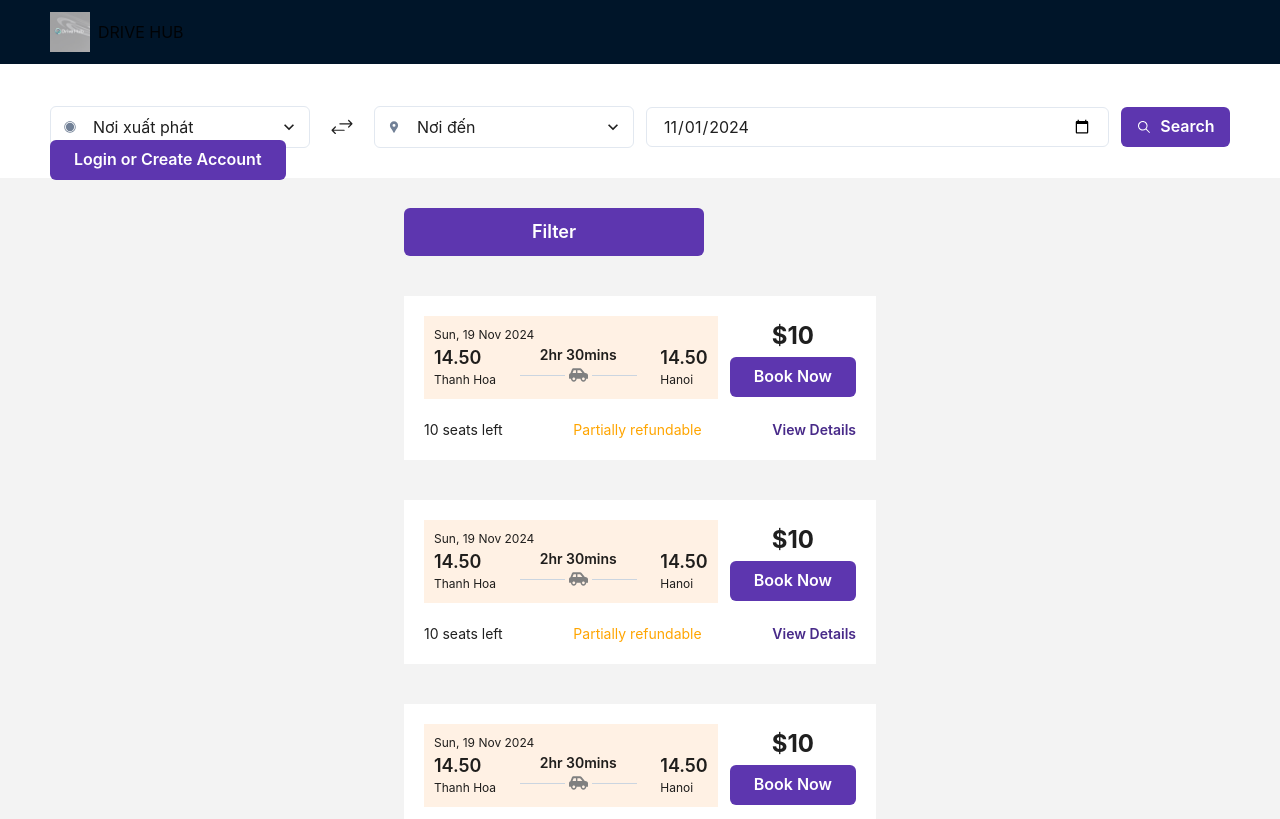
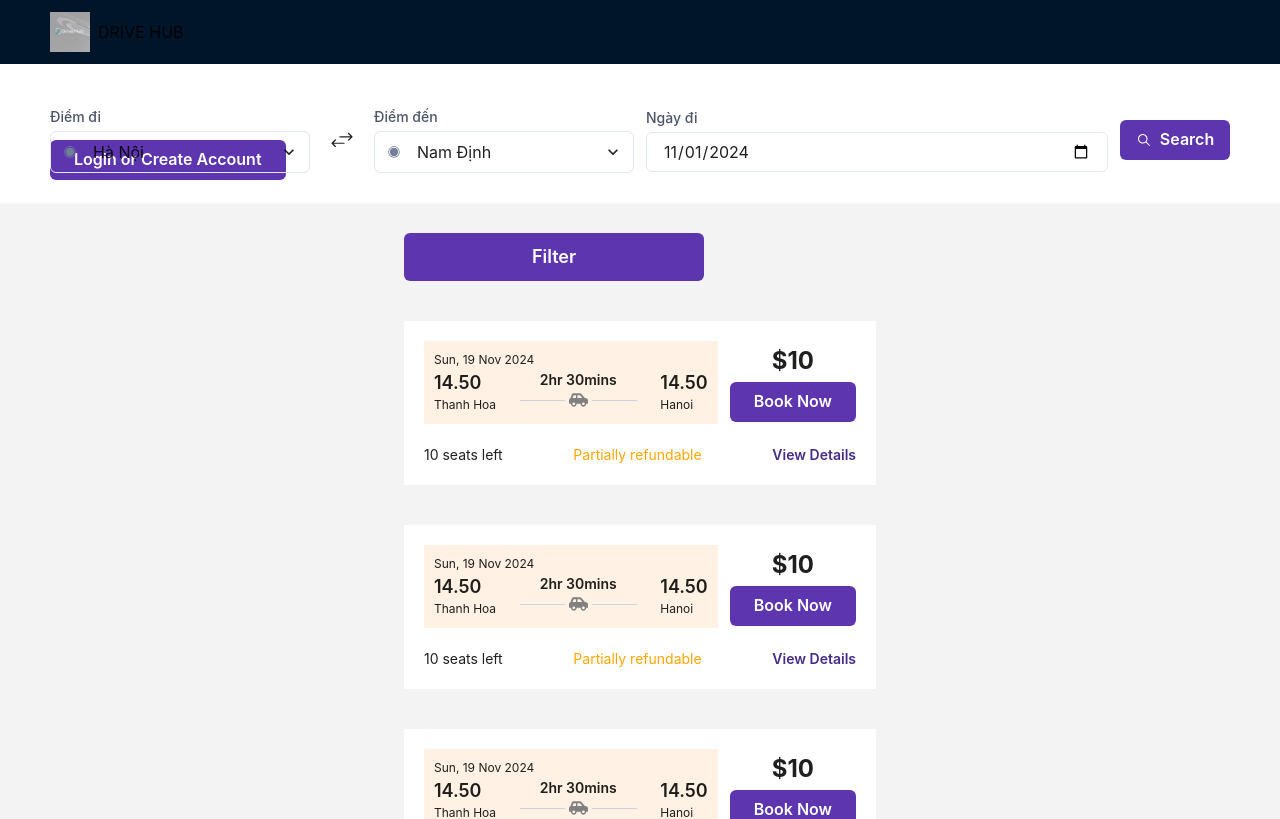
Before and after one commit to nguyenkien0703/booking, a React (Vite) app: page /trip in a window 1280 px wide. Shown: the top 819 px of the page. Built offline with nearby package versions, Linux system fonts and the light colour scheme.

Commit message:
create payment

```diff
--- a/src/components/SearchTrip/index.tsx
+++ b/src/components/SearchTrip/index.tsx
@@ -1,4 +1,87 @@
-import { Grid, GridItem, Input, Box, Select, Icon } from '@chakra-ui/react';
+// import { Grid, GridItem, Input, Box, Select, Icon } from '@chakra-ui/react';
+// import { IoIosSearch, IoIosSwap } from 'react-icons/io';
+// import PrimaryButton from '@/components/Button/PrimaryButton';
+// import { MdLocationPin } from "react-icons/md";
+// import { IoIosRadioButtonOn } from "react-icons/io";
+// import { useState, useEffect } from 'react';
+
+// export default function SearchTrip() {
+//     const [dateValue, setDateValue] = useState("");
+//     const [placeholderDate, setPlaceholderDate] = useState("");
+
+//     useEffect(() => {
+//         const currentDate = new Date();
+//         const formattedDate = currentDate.toISOString().slice(0, 10); // Chỉ lấy ngày ở định dạng YYYY-MM-DD
+//         setDateValue(formattedDate);
+
+//         // Định dạng ngày cho placeholder theo dd/mm/yyyy
+//         const placeholder = currentDate.toLocaleDateString("en-GB"); // Định dạng ngày thành dd/mm/yyyy
+//         setPlaceholderDate(placeholder);
+//     }, []);
+
+//     const handleDateChange = (event: React.ChangeEvent<HTMLInputElement>) => {
+//         setDateValue(event.target.value);
+//     };
+
+//     return (
+//         <Grid templateColumns={'repeat(2, 1fr)'} mt={3} gap={3}>
+//             <GridItem
+//                 colSpan={{
+//                     base: 2,
+//                     md: 1,
+//                 }}
+//                 display={'flex'}
+//                 alignItems={'center'}
+//                 gap={3}
+//             >
+//                 <Box display="flex" alignItems="center" borderWidth="1px" borderRadius="md" paddingLeft={3} width="100%">
+//                     <Icon as={IoIosRadioButtonOn} color="gray.500" />
+//                     <Select placeholder="Nơi xuất phát" border="none" _focus={{ boxShadow: "none" }}>
+//                         <option value="option1">Option 1</option>
+//                         <option value="option2">Option 2</option>
+//                         <option value="option3">Option 3</option>
+//                     </Select>
+//                 </Box>
+
+//                 <Box mx={2}>
+//                     <IoIosSwap size={24} />
+//                 </Box>
+
+//                 <Box display="flex" alignItems="center" borderWidth="1px" borderRadius="md" paddingLeft={3} width="100%">
+//                     <Icon as={MdLocationPin} color="gray.500" />
+//                     <Select placeholder="Nơi đến" border="none" _focus={{ boxShadow: "none" }}>
+//                         <option value="option1">Option 1</option>
+//                         <option value="option2">Option 2</option>
+//                         <option value="option3">Option 3</option>
+//                     </Select>
+//                 </Box>
+//             </GridItem>
+
+//             <GridItem
+//                 colSpan={{
+//                     base: 2,
+//                     md: 1,
+//                 }}
+//                 display={'flex'}
+//                 alignItems={'center'}
+//                 gap={3}
+//             >
+//                 <Input
+//                     type="date"
+//                     value={dateValue}
+//                     onChange={handleDateChange}
+//                     placeholder={placeholderDate} // Hiển thị ngày hiện tại trong placeholder
+//                 />
+
+//                 <PrimaryButton leftIcon={<IoIosSearch />}>
+//                     Search
+//                 </PrimaryButton>
+//             </GridItem>
+//         </Grid>
+//     );
+// }
+
+import { Grid, GridItem, Input, Box, Select, Icon, FormControl, FormLabel } from '@chakra-ui/react';
 import { IoIosSearch, IoIosSwap } from 'react-icons/io';
 import PrimaryButton from '@/components/Button/PrimaryButton';
 import { MdLocationPin } from "react-icons/md";
@@ -11,17 +94,17 @@ export default function SearchTrip() {
 
     useEffect(() => {
         const currentDate = new Date();
-        const formattedDate = currentDate.toISOString().slice(0, 10); // Chỉ lấy ngày ở định dạng YYYY-MM-DD
+        const formattedDate = currentDate.toISOString().slice(0, 10);
         setDateValue(formattedDate);
 
-        // Định dạng ngày cho placeholder theo dd/mm/yyyy
-        const placeholder = currentDate.toLocaleDateString("en-GB"); // Định dạng ngày thành dd/mm/yyyy
+        const placeholder = currentDate.toLocaleDateString("en-GB");
         setPlaceholderDate(placeholder);
     }, []);
 
     const handleDateChange = (event: React.ChangeEvent<HTMLInputElement>) => {
         setDateValue(event.target.value);
     };
+
 
     return (
         <Grid templateColumns={'repeat(2, 1fr)'} mt={3} gap={3}>
@@ -34,27 +117,38 @@ export default function SearchTrip() {
                 alignItems={'center'}
                 gap={3}
             >
+                <FormControl>
+                    <FormLabel mb="1" fontSize="sm" color="gray.600">
+                        Điểm đi
+                    </FormLabel>
                     <Box display="flex" alignItems="center" borderWidth="1px" borderRadius="md" paddingLeft={3} width="100%">
                         <Icon as={IoIosRadioButtonOn} color="gray.500" />
-                    <Select placeholder="Nơi xuất phát" border="none" _focus={{ boxShadow: "none" }}>
+                        <Select placeholder="Hà Nội" border="none" _focus={{ boxShadow: "none" }}>
                             <option value="option1">Option 1</option>
                             <option value="option2">Option 2</option>
                             <option value="option3">Option 3</option>
                         </Select>
                     </Box>
+                </FormControl>
 
-                <Box mx={2}>
+
+                <Box mx={2} top = {10}>
                     <IoIosSwap size={24} />
                 </Box>
 
+                <FormControl>
+                    <FormLabel mb="1" fontSize="sm" color="gray.600">
+                        Điểm đến
+                    </FormLabel>
                     <Box display="flex" alignItems="center" borderWidth="1px" borderRadius="md" paddingLeft={3} width="100%">
-                    <Icon as={MdLocationPin} color="gray.500" />
-                    <Select placeholder="Nơi đến" border="none" _focus={{ boxShadow: "none" }}>
+                        <Icon as={IoIosRadioButtonOn} color="gray.500" />
+                        <Select placeholder="Nam Định" border="none" _focus={{ boxShadow: "none" }}>
                             <option value="option1">Option 1</option>
                             <option value="option2">Option 2</option>
                             <option value="option3">Option 3</option>
                         </Select>
                     </Box>
+                </FormControl>
             </GridItem>
 
             <GridItem
@@ -66,12 +160,17 @@ export default function SearchTrip() {
                 alignItems={'center'}
                 gap={3}
             >
+                <FormControl>
+                    <FormLabel mb="1" fontSize="sm" color="gray.600">
+                        Ngày đi
+                    </FormLabel>
                     <Input
                         type="date"
                         value={dateValue}
                         onChange={handleDateChange}
-                    placeholder={placeholderDate} // Hiển thị ngày hiện tại trong placeholder
+                        placeholder={placeholderDate}
                     />
+                </FormControl>
 
                 <PrimaryButton leftIcon={<IoIosSearch />}>
                     Search
@@ -80,102 +179,3 @@ export default function SearchTrip() {
         </Grid>
     );
 }
-
-// import { Grid, GridItem, Input, Box, Select, Icon, FormControl, FormLabel } from '@chakra-ui/react';
-// import { IoIosSearch, IoIosSwap } from 'react-icons/io';
-// import PrimaryButton from '@/components/Button/PrimaryButton';
-// import { MdLocationPin } from "react-icons/md";
-// import { IoIosRadioButtonOn } from "react-icons/io";
-// import { useState, useEffect } from 'react';
-
-// export default function SearchTrip() {
-//     const [dateValue, setDateValue] = useState("");
-//     const [placeholderDate, setPlaceholderDate] = useState("");
-
-//     useEffect(() => {
-//         const currentDate = new Date();
-//         const formattedDate = currentDate.toISOString().slice(0, 10);
-//         setDateValue(formattedDate);
-
-//         const placeholder = currentDate.toLocaleDateString("en-GB");
-//         setPlaceholderDate(placeholder);
-//     }, []);
-
-//     const handleDateChange = (event: React.ChangeEvent<HTMLInputElement>) => {
-//         setDateValue(event.target.value);
-//     };
-
-
-//     return (
-//         <Grid templateColumns={'repeat(2, 1fr)'} mt={3} gap={3}>
-//             <GridItem
-//                 colSpan={{
-//                     base: 2,
-//                     md: 1,
-//                 }}
-//                 display={'flex'}
-//                 alignItems={'center'}
-//                 gap={3}
-//             >
-//                 <FormControl>
-//                     <FormLabel mb="1" fontSize="sm" color="gray.600">
-//                         Điểm đi
-//                     </FormLabel>
-//                     <Box display="flex" alignItems="center" borderWidth="1px" borderRadius="md" paddingLeft={3} width="100%">
-//                         <Icon as={IoIosRadioButtonOn} color="gray.500" />
-//                         <Select placeholder="Hà Nội" border="none" _focus={{ boxShadow: "none" }}>
-//                             <option value="option1">Option 1</option>
-//                             <option value="option2">Option 2</option>
-//                             <option value="option3">Option 3</option>
-//                         </Select>
-//                     </Box>
-//                 </FormControl>
-
-
-//                 <Box mx={2}>
-//                     <IoIosSwap size={24} />
-//                 </Box>
-
-//                 <FormControl>
-//                     <FormLabel mb="1" fontSize="sm" color="gray.600">
-//                         Điểm đến
-//                     </FormLabel>
-//                     <Box display="flex" alignItems="center" borderWidth="1px" borderRadius="md" paddingLeft={3} width="100%">
-//                         <Icon as={IoIosRadioButtonOn} color="gray.500" />
-//                         <Select placeholder="Nam Định" border="none" _focus={{ boxShadow: "none" }}>
-//                             <option value="option1">Option 1</option>
-//                             <option value="option2">Option 2</option>
-//                             <option value="option3">Option 3</option>
-//                         </Select>
-//                     </Box>
-//                 </FormControl>
-//             </GridItem>
-
-//             <GridItem
-//                 colSpan={{
-//                     base: 2,
-//                     md: 1,
-//                 }}
-//                 display={'flex'}
-//                 alignItems={'center'}
-//                 gap={3}
-//             >
-//                 <FormControl>
-//                     <FormLabel mb="1" fontSize="sm" color="gray.600">
-//                         Ngày đi
-//                     </FormLabel>
-//                     <Input
-//                         type="date"
-//                         value={dateValue}
-//                         onChange={handleDateChange}
-//                         placeholder={placeholderDate}
-//                     />
-//                 </FormControl>
-
-//                 <PrimaryButton leftIcon={<IoIosSearch />}>
-//                     Search
-//                 </PrimaryButton>
-//             </GridItem>
-//         </Grid>
-//     );
-// }
--- a/src/pages/booking/components/TripSummary.tsx
+++ b/src/pages/booking/components/TripSummary.tsx
@@ -75,18 +75,17 @@ export default function TripSummary() {
 
                 {/* Baggage Information */}
                 <Flex justifyContent="space-between">
-                    <VStack align="start" spacing={1}>
-                        <Text fontWeight="bold">Baggage</Text>
-                        <Text>ADULT</Text>
+                    <VStack align="start" spacing={1} >
+                        <Text fontWeight="bold" fontSize="lg" >Tổng Cộng</Text>
+                        <Text fontSize="2xl" fontWeight="bold" >100.000</Text>
                     </VStack>
-                    <VStack align="start" spacing={1}>
-                        <Text fontWeight="bold">Check-in</Text>
-                        <Text>23Kgs (1 Piece * 23Kgs)</Text>
-                    </VStack>
-                    <VStack align="start" spacing={1}>
+
+
+
+                    {/* <VStack align="start" spacing={1}>
                         <Text fontWeight="bold">Cabin</Text>
                         <Text>7Kgs (1 Piece * 7kgs)</Text>
-                    </VStack>
+                    </VStack> */}
                 </Flex>
             </Box>
 
@@ -112,7 +111,7 @@ export default function TripSummary() {
             {/* Warning Section */}
             <Alert status="info" variant="subtle" borderRadius="md" mt={4}>
                 <AlertIcon />
-                Sorry, extra check-in baggage allowance details are not available currently from airline.
+                Khuyến cáo khách hàng không mang theo vật phẩm có mùi theo hành lý như mắm, sầu riêng,...
             </Alert>
         </Box>
     );
--- a/src/pages/index.ts
+++ b/src/pages/index.ts
@@ -2,3 +2,4 @@ export {default as HomePage} from "@/pages/home";
 export { default as NotFoundPage } from "@/pages/not-found";
 export {default as TripPage} from "@/pages/trip";
 export {default as BookingDetailsPage} from "@/pages/booking";
+export {default as Payment} from "@/pages/payment";
--- /dev/null
+++ b/src/pages/payment/components/PaymentMethod.tsx
@@ -0,0 +1,14 @@
+import { FormControl, FormLabel, Select } from '@chakra-ui/react';
+
+export default function PaymentMethod() {
+  return (
+    <FormControl mb="4">
+      <FormLabel fontWeight="bold">Hình thức thanh toán</FormLabel>
+      <Select placeholder="Chọn hình thức thanh toán">
+        <option value="credit-card">Thẻ tín dụng</option>
+        <option value="momo">Ví Momo</option>
+        <option value="bank-transfer">Chuyển khoản ngân hàng</option>
+      </Select>
+    </FormControl>
+  );
+}
--- /dev/null
+++ b/src/pages/payment/components/Price.tsx
@@ -0,0 +1,15 @@
+import { Box, Text, Divider } from '@chakra-ui/react';
+
+export default function Price() {
+  return (
+    <Box mb="4">
+      <Text fontWeight="bold" fontSize="lg">Tổng hóa đơn</Text>
+      <Text>Sản phẩm: Vé xe từ Hà Nội đến Nam Định</Text>
+      <Text>Số lượng: 1</Text>
+      <Text>Giá: 100,000 VND</Text>
+      <Divider my="4" />
+      <Text fontWeight="bold" fontSize="lg">Tổng cộng</Text>
+      <Text fontSize="2xl" color="primary.500">100,000 VND</Text>
+    </Box>
+  );
+}
--- /dev/null
+++ b/src/pages/payment/index.tsx
@@ -0,0 +1,29 @@
+import { Box, Flex, Heading, Button } from '@chakra-ui/react';
+import Price from './components/Price';
+import PaymentMethod from './components/PaymentMethod';
+import { PrimaryButton } from '@/components';
+
+export default function Payment() {
+  const handlePayment = () => {
+    alert('Thanh toán thành công!');
+  };
+
+  return (
+    <Flex direction="column" align="center" p="40px" bg="#F9FAFB" minH="100vh">
+      <Box bg="white" p="30px" borderRadius="lg" boxShadow="md" w={{ base: '90%', md: '500px' }}>
+        <Heading size="lg" mb="6">Thanh Toán</Heading>
+
+        {/* Tổng hóa đơn */}
+        <Price />
+
+        {/* Hình thức thanh toán */}
+        <PaymentMethod />
+
+        {/* Nút xác nhận thanh toán */}
+        <PrimaryButton colorScheme="teal" width="100%" mt="4" onClick={handlePayment}>
+          Xác nhận thanh toán
+        </PrimaryButton>
+      </Box>
+    </Flex>
+  );
+}
--- a/src/routes/appRoute.ts
+++ b/src/routes/appRoute.ts
@@ -1,4 +1,4 @@
-import { HomePage, TripPage, BookingDetailsPage } from '@/pages';
+import { HomePage, TripPage, BookingDetailsPage, Payment } from '@/pages';
 
 const appRoute = {
 	home: {
@@ -12,6 +12,10 @@ const appRoute = {
 	booking: {
 		path: '/booking',
 		component: BookingDetailsPage,
+	},
+	payment: {
+		path: '/payment',
+		component: Payment,
 	}
 }
 
```
Lines whose indentation alone changed are shown as unchanged.
